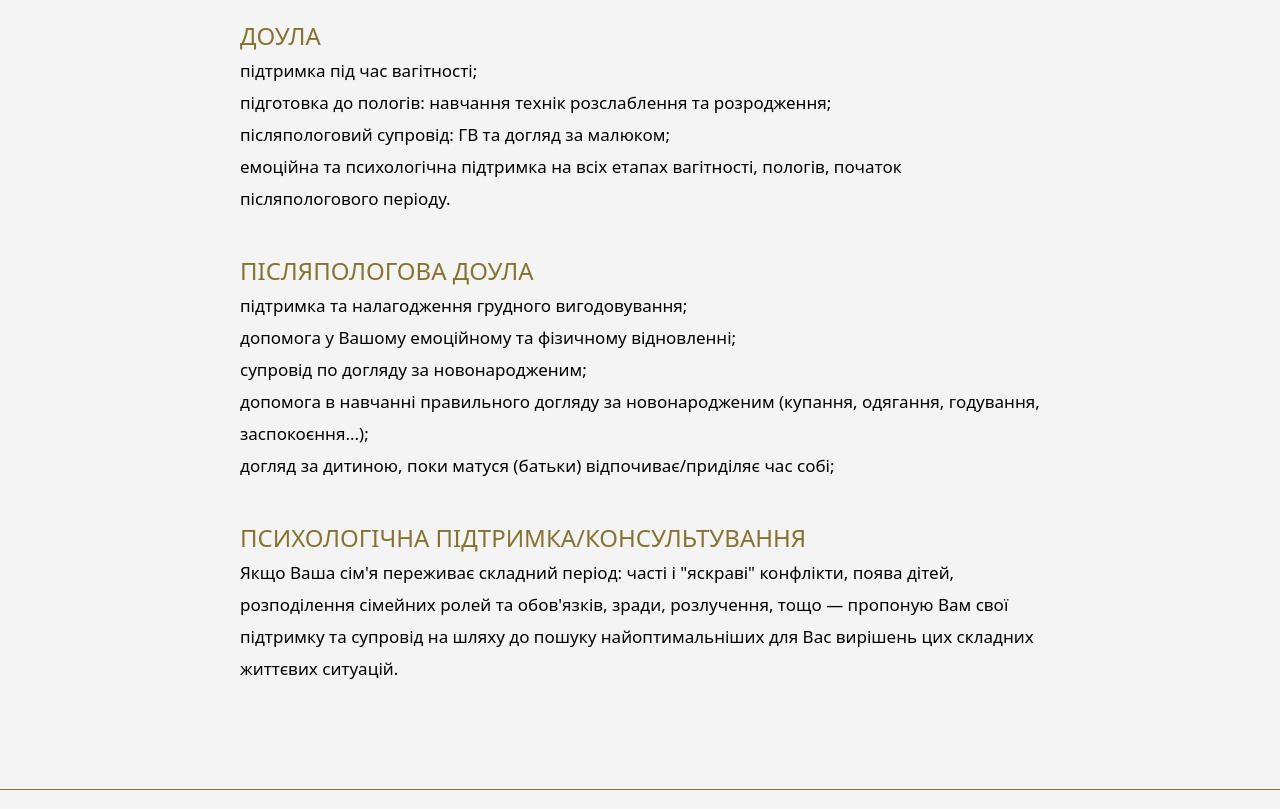
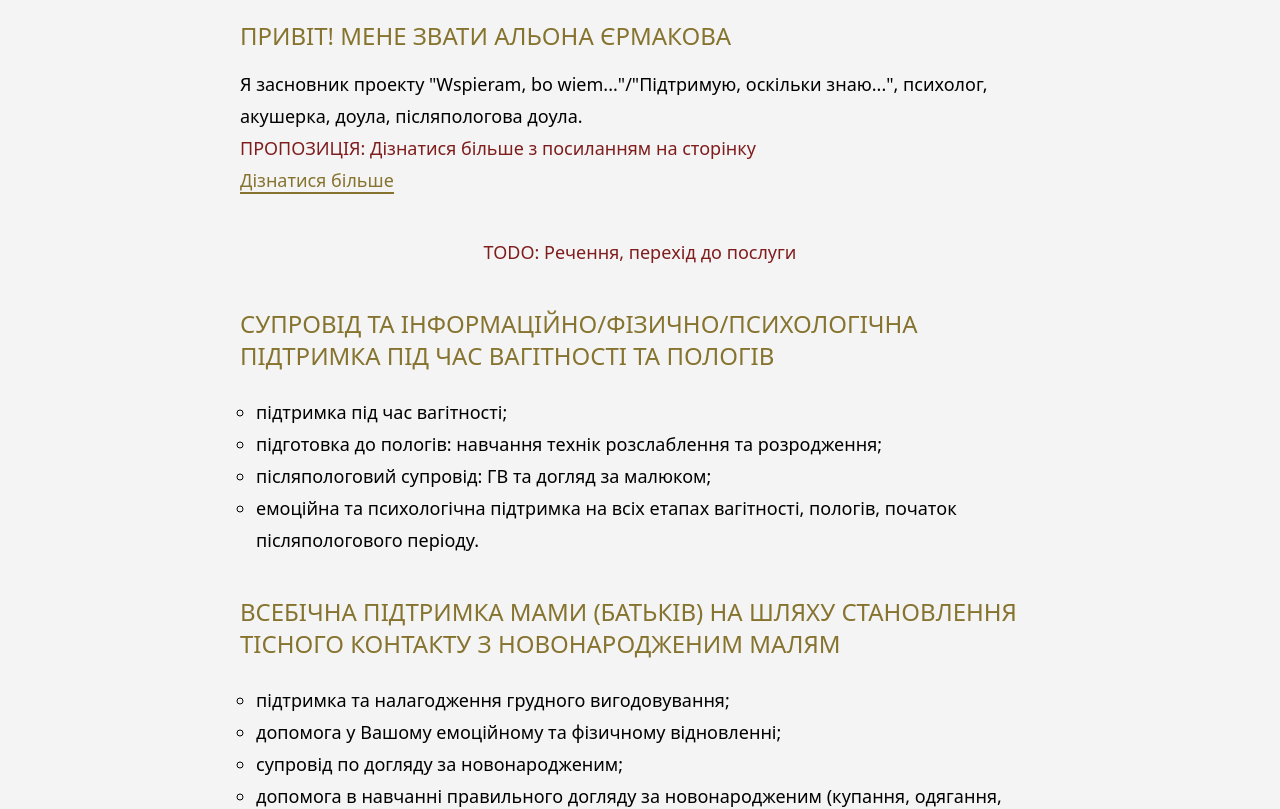
Before and after one commit to OlhaPo/wspieram-bo-wiem-landing-page, a React (Vite) app: page / in a window 1280 px wide. Shown: the part 880-1689 px from the top of the page. Built offline with nearby package versions, Linux system fonts and the light colour scheme.

Commit message:
Change content and styling in services component.

```diff
--- a/src/components/Doula.jsx
+++ b/src/components/Doula.jsx
@@ -71,7 +71,7 @@ const Doula = () => {
         </p>
         <p className="my-8 text-[17px] md:text-[18px] leading-8">
           <span>З чим я можу вам допомогти?</span>
-          <ul className="italic">
+          <ul className="custom-list italic">
             <li>Підтримка під час вагітності;</li>
             <li>
               Підготовка до пологів: навчання технік розслаблення та
--- a/src/components/MainPageSlideShow.jsx
+++ b/src/components/MainPageSlideShow.jsx
@@ -71,7 +71,7 @@ const MainPageSlideShow = () => {
           </div>
           <div className="custom-slide">
             <img src="./images/slide-3.jpg" alt="Postpartum doula" />
-            <div className="text-overlay left-[50%] lg:left-[55%] text-left text-xs md:text-[150%] leading-2 md:leading-8 font-light top-[5%] md:top-[20%] lg:top-[35%]">
+            <div className="text-overlay left-[50%] md:left-[55%] text-left text-xs md:text-[150%] leading-2 md:leading-8 font-light top-[5%] md:top-[20%] lg:top-[35%]">
               <p>
                 Всебічна підтримка мами (батьків) на шляху становлення тісного
                 контакту з новонародженим малям
--- a/src/components/PostpartumDoula.jsx
+++ b/src/components/PostpartumDoula.jsx
@@ -28,7 +28,7 @@ const PostpartumDoula = () => {
           <span>
             Які послуги я можу запропонувати вам у ролі doula postpartum?
           </span>{" "}
-          <ul className="italic">
+          <ul className="custom-list italic">
             <li>підтримка та налагодження грудного вигодовування;</li>
             <li>допомога у Вашому емоційному та фізичному відновленні;</li>
             <li>супровід по догляду за новонародженим;</li>
--- a/src/components/Services.jsx
+++ b/src/components/Services.jsx
@@ -1,14 +1,35 @@
 import React from "react";
+import { Link } from "react-router-dom";
 
 const Services = () => {
   return (
     <div className="services-main-page-section">
       <div>
+        <h1 className="text-lg md:text-2xl text-primary uppercase mb-4">
+          Привіт! Мене звати Альона&nbsp;Єрмакова
+        </h1>{" "}
         <p>
-          <span className="text-lg md:text-2xl text-primary uppercase mb-8">
-            Доула
-          </span>
-          <ul>
+          Я засновник проекту "Wspieram, bo wiem..."/"Підтримую, оскільки
+          знаю...", психолог, акушерка, доула, післяпологова доула.
+        </p>
+        <p className="text-red-900">
+          ПРОПОЗИЦІЯ: Дізнатися більше з посиланням на сторінку
+        </p>
+        <Link
+          to="/about"
+          className="text-primary border-b-2 border-primary hover:text-black hover:border-b-0"
+        >
+          Дізнатися більше
+        </Link>
+      </div>
+      <div className="text-red-900">TODO: Речення, перехід до послуги</div>
+      <div>
+        <h2 className="text-lg md:text-2xl text-primary uppercase">
+          Супровід та інформаційно/фізично/психологічна підтримка під час
+          вагітності та пологів
+        </h2>
+        <p>
+          <ul className="custom-list">
             <li>підтримка під час вагітності;</li>
             <li>
               підготовка до пологів: навчання технік розслаблення та
@@ -23,11 +44,12 @@ const Services = () => {
         </p>
       </div>
       <div>
+        <h2 className="text-lg md:text-2xl text-primary uppercase">
+          Всебічна підтримка мами (батьків) на шляху становлення тісного
+          контакту з новонародженим малям
+        </h2>
         <p>
-          <span className="text-lg md:text-2xl text-primary uppercase mb-8">
-            Післяпологова доула
-          </span>
-          <ul>
+          <ul className="custom-list">
             <li>підтримка та налагодження грудного вигодовування;</li>
             <li>допомога у Вашому емоційному та фізичному відновленні;</li>
             <li>супровід по догляду за новонародженим;</li>
@@ -43,9 +65,9 @@ const Services = () => {
         </p>
       </div>
       <div>
-        <span className="text-lg md:text-2xl text-primary uppercase mb-8">
-          Психологічна підтримка/консультування
-        </span>
+        <h2 className="text-lg md:text-2xl text-primary uppercase">
+          Підтримка психологічної гармонії в сімейних стосунках
+        </h2>
         <p>
           Якщо Ваша сім'я переживає складний період: часті і "яскраві"
           конфлікти, поява дітей, розподілення сімейних ролей та обов'язків,
@@ -54,6 +76,9 @@ const Services = () => {
           життєвих ситуацій.
         </p>
       </div>
+      <div className="text-red-900">
+        TODO: Фінальний заклик, речення підтримки
+      </div>
     </div>
   );
 };
--- a/src/index.css
+++ b/src/index.css
@@ -34,7 +34,7 @@ body {
 }
 
 .services-main-page-section {
-  @apply leading-8 py-8 md:py-16 px-10 lg:px-0 text-[16px] md:text-[17px] max-w-[50rem] items-center mx-auto flex flex-nowrap flex-col;
+  @apply leading-8 py-8 md:py-16 px-10 lg:px-0 text-[16px] md:text-[18px] max-w-[50rem] items-center mx-auto flex flex-nowrap flex-col;
 }
 
 .services-main-page-section div {
@@ -57,6 +57,11 @@ body {
 
 .thumbs-wrapper {
   @apply hidden;
+}
+
+.custom-list {
+  list-style-type: circle;
+  @apply pl-4;
 }
 
 .custom-slide {
```
